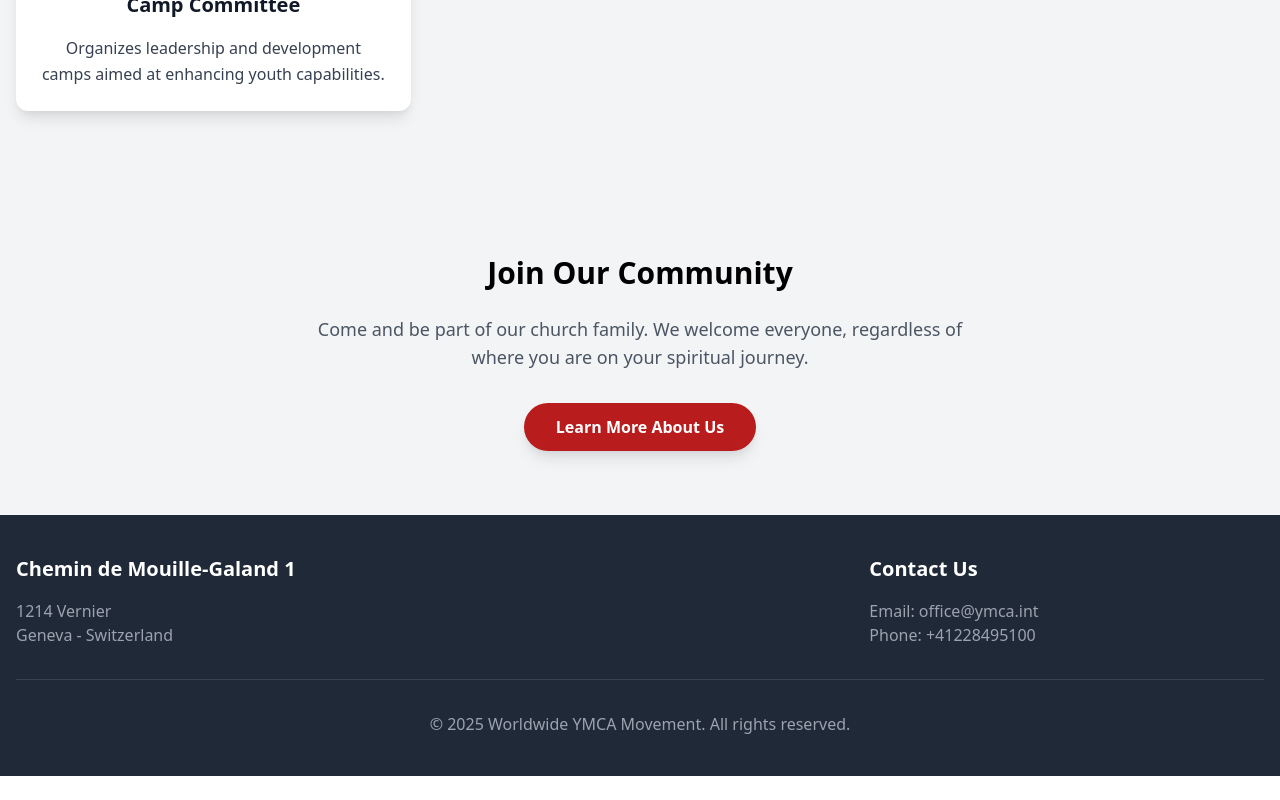
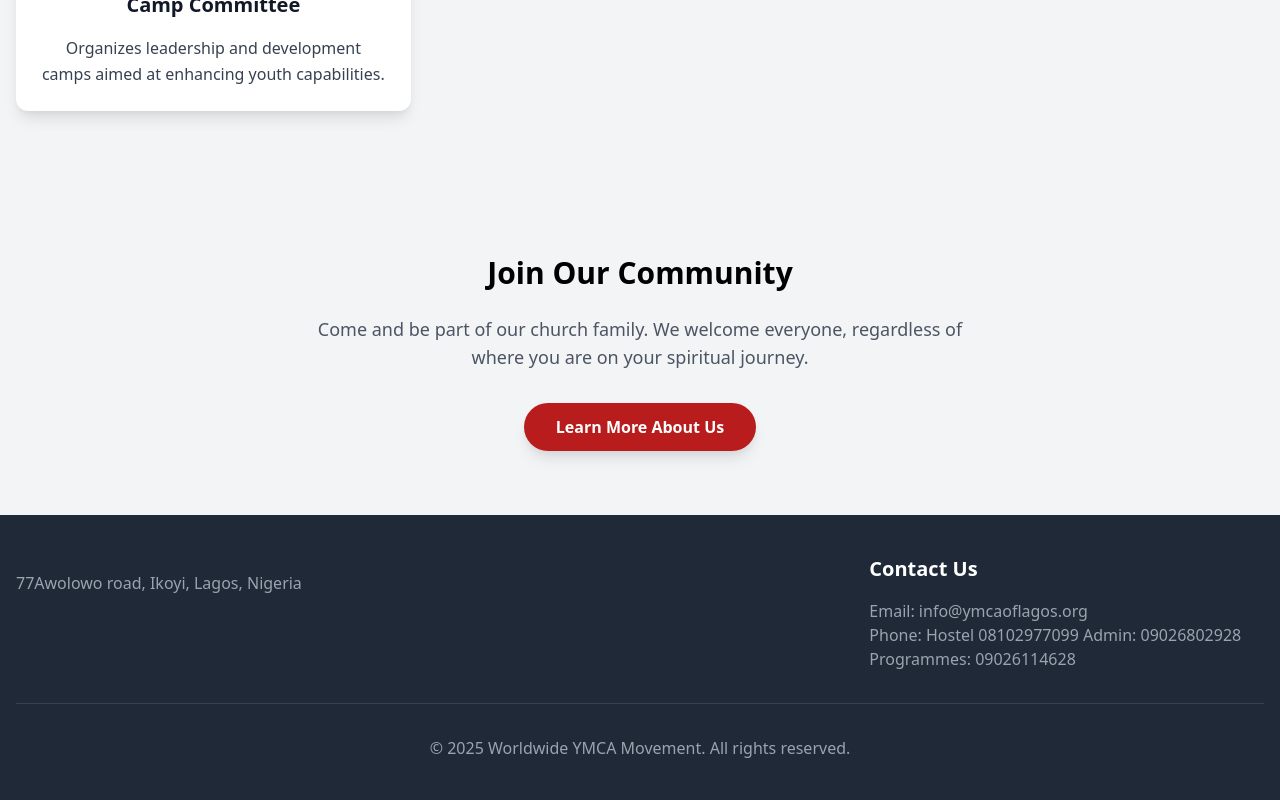
Before and after one commit to Widadullahi/ymca_of_lagos, a React (Vite) app: page / in a window 1280 px wide. Shown: the part 4733-5533 px from the top of the page. Before the commit the page ends 5509 px from the top, so only its background shows below. Built offline with nearby package versions, Linux system fonts and the light colour scheme.

Commit message:
`Update contact information in AboutUsPage and HomePage components`

```diff
--- a/src/pages/AboutUsPage.tsx
+++ b/src/pages/AboutUsPage.tsx
@@ -349,7 +349,7 @@ const AboutUsPage: React.FC = () => {
               <h3 className="text-xl font-bold mb-4">Visit Us</h3>
               <p className="text-gray-400">
                 YMCA Lagos<br />
-                Lagos, Nigeria
+                77Awolowo road, Ikoyi, Lagos, Nigeria
               </p>
             </div>
             <div>
@@ -363,8 +363,8 @@ const AboutUsPage: React.FC = () => {
             <div>
               <h3 className="text-xl font-bold mb-4">Contact Us</h3>
               <p className="text-gray-400">
-                Email: info@ymcalagos.org<br />
-                Phone: +234 (0) XXX XXX XXXX
+                Email:  info@ymcaoflagos.org<br />
+                Phone: Hostel 08102977099 Admin: 09026802928 Programmes: 09026114628
               </p>
             </div>
           </div>
--- a/src/pages/HomePage.tsx
+++ b/src/pages/HomePage.tsx
@@ -443,8 +443,8 @@ const HomePage: React.FC = () => {
         <div className="container mx-auto px-4">
           <div className="grid grid-cols-1 md:grid-cols-3 gap-8">
             <div>
-              <h3 className="text-xl font-bold mb-4">Chemin de Mouille-Galand 1</h3>
-              <p className="text-gray-400">1214 Vernier<br />Geneva - Switzerland</p>
+              <h3 className="text-xl font-bold mb-4"></h3>
+              <p className="text-gray-400">77Awolowo road, Ikoyi, Lagos, Nigeria</p>
             </div>
             <div>
               {/* <h3 className="text-xl font-bold mb-4">Service Times</h3>
@@ -452,7 +452,7 @@ const HomePage: React.FC = () => {
             </div>
             <div>
               <h3 className="text-xl font-bold mb-4">Contact Us</h3>
-              <p className="text-gray-400">Email: office@ymca.int<br />Phone: +41228495100</p>
+              <p className="text-gray-400">Email: info@ymcaoflagos.org<br />Phone: Hostel 08102977099 Admin: 09026802928 Programmes: 09026114628</p>
             </div>
           </div>
           <div className="mt-8 pt-8 border-t border-gray-700 text-center text-gray-400">
```
